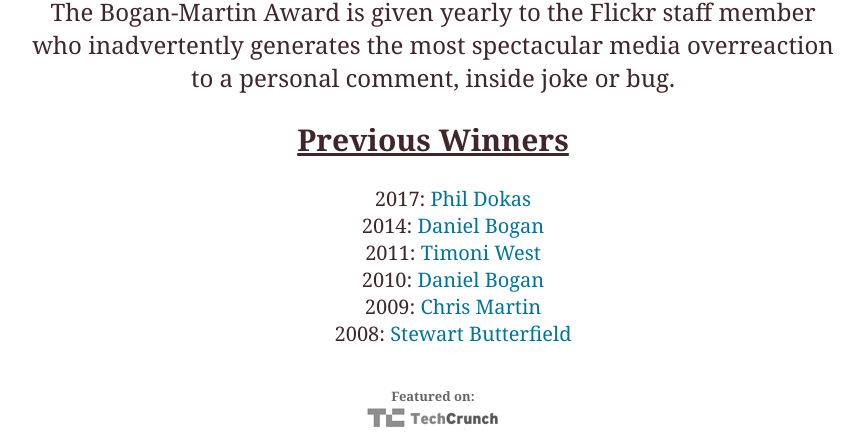
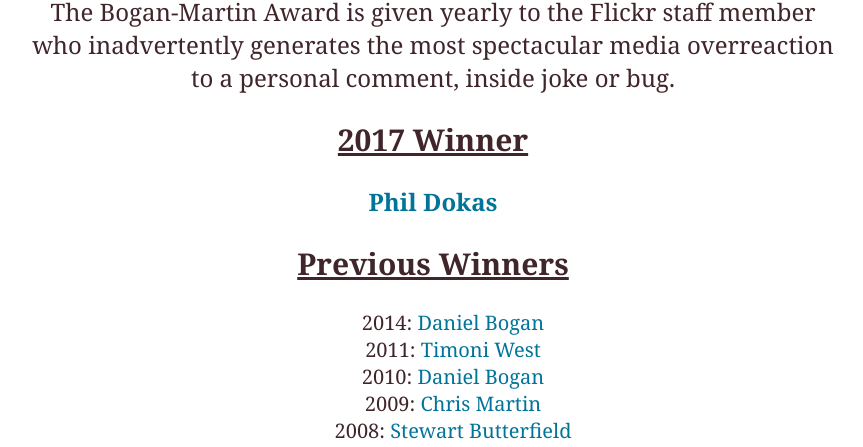
Before and after one commit to mroth/bogan-martin-award, a plain HTML site: page index.html in a window 1280 px wide. Shown: the part 558-1005 px from the top of the page, without its empty margins (207-1070 px from the left). Drawn offline with Linux system fonts and the light colour scheme.

Commit message:
Changes style to be consistent with grant-pattishall
Redoes #5

```diff
--- a/index.html
+++ b/index.html
@@ -54,9 +54,11 @@
 <p>The Bogan-Martin Award is given yearly to the Flickr staff member <br />who inadvertently generates the most spectacular media overreaction
 <br/> to a personal comment, inside joke or bug.</p>
 
+<h2>2017 Winner</h2>
+<p><strong><a href="https://twitter.com/PeteSouza/status/926408957874331648">Phil Dokas</a></strong></p>
+
 <h2>Previous Winners</h2>
 <ul id="past_winners">
-  <li>2017: <a href="https://twitter.com/PeteSouza/status/926408957874331648">Phil Dokas</a></li>
   <li>2014: <a href="https://www.techcrunch.com/2014/01/27/flickrs-upside-down-about-page-was-actually-a-clever-job-ad/">Daniel Bogan</a></li>
   <li>2011: <a href="http://techcrunch.com/2011/05/18/flickr-designer-publicly-criticizes-flickrs-design/">Timoni West</a></li>
   <li>2010: <a href="http://techcrunch.com/2010/07/20/flickr-awards-this-years-grant-pattishall-award/">Daniel Bogan</a></li>
```
